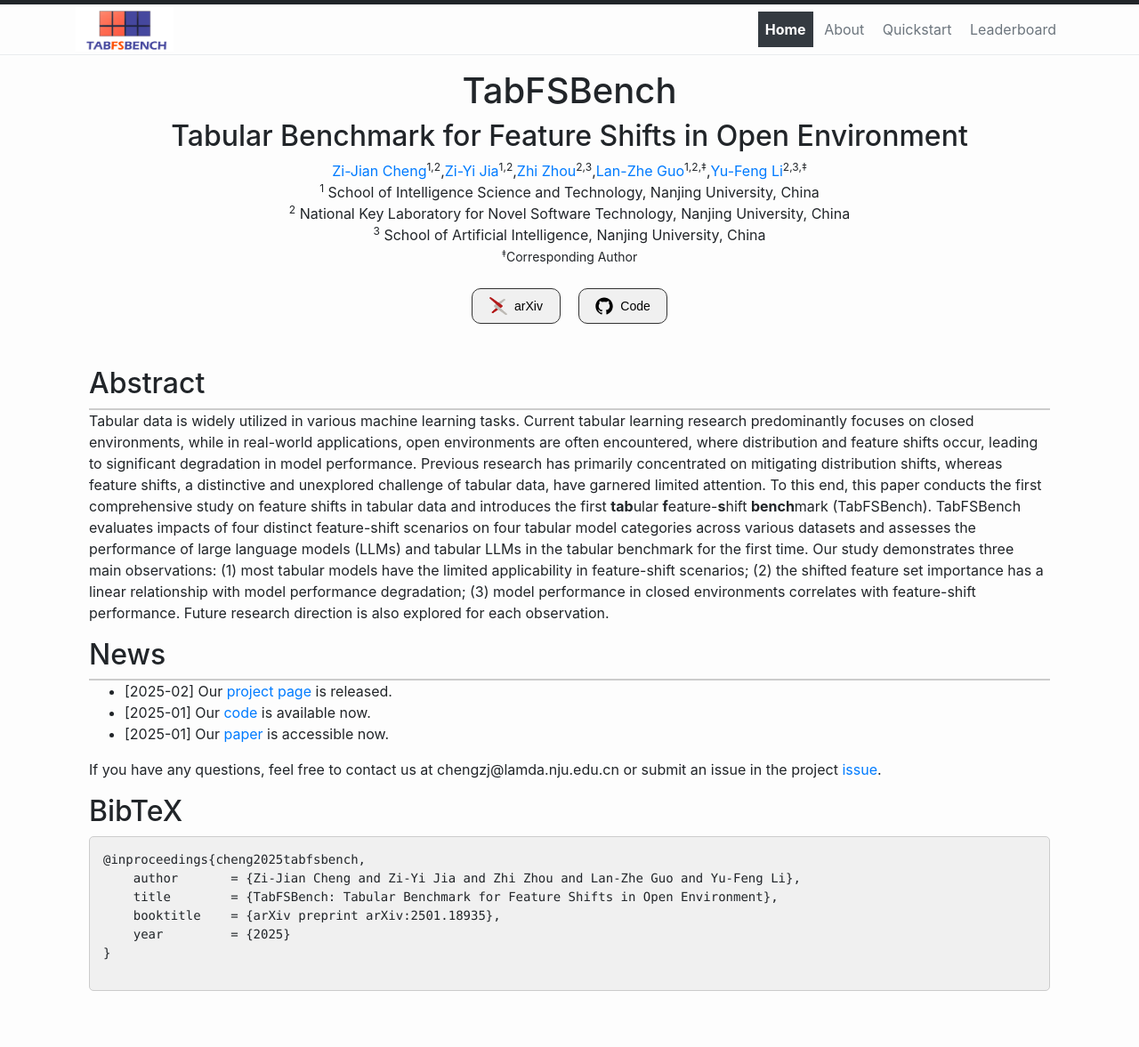
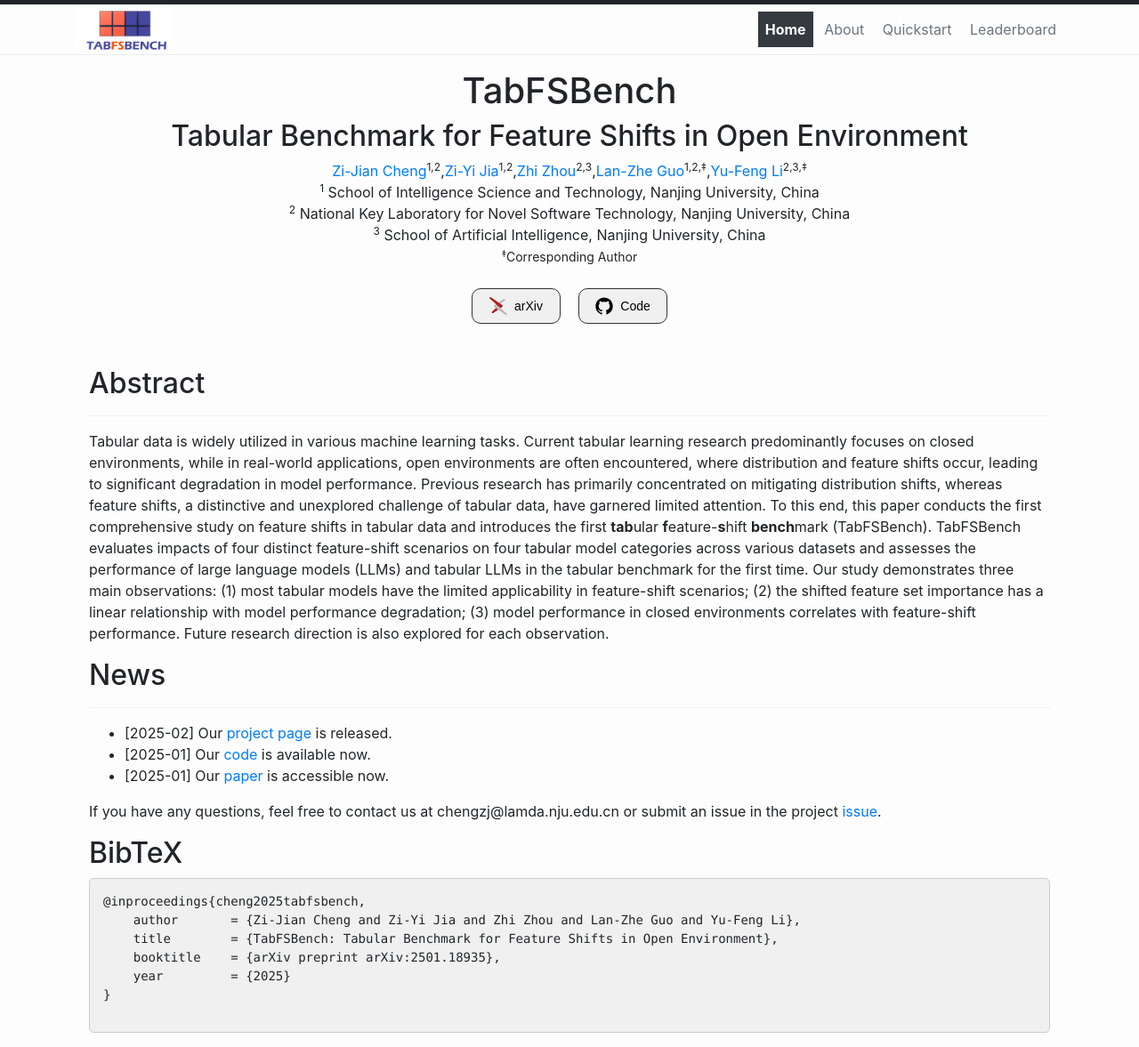
Before and after one commit to ClementCheng0217/Tab-index, a Jekyll site: the page built from index.html, in a window 1280 px wide. Shown: the whole page at 89% size. Built offline with Jekyll 4.4.1, drawn with Linux system fonts in a browser that asks for light colours; the list of posts is cut into pages by our own code; before the commit the page ends 1130 px from its top, so only the background shows below that.

Commit message:
Update index.html

```diff
--- a/index.html
+++ b/index.html
@@ -100,7 +100,7 @@ permalink: /
 <section class="section" id="Abstract">
   <div class="container is-max-desktop content">
     <h2 class="title">Abstract</h2>
-    <div style="border:1px solid #CCC"></div>
+    <hr style="border: 1px; height: 1.5px; background: #f0f0f0; ">
     <p align="left">Tabular data is widely utilized in various machine learning tasks. Current tabular learning research predominantly focuses on closed environments, while in real-world applications, open environments are often encountered, where distribution and feature shifts occur, leading to significant degradation in model performance. Previous research has primarily concentrated on mitigating distribution shifts, whereas feature shifts, a distinctive and unexplored challenge of tabular data, have garnered limited attention. To this end, this paper conducts the first comprehensive study on feature shifts in tabular data and introduces the first <b>tab</b>ular <b>f</b>eature-<b>s</b>hift <b>bench</b>mark (TabFSBench). TabFSBench evaluates impacts of four distinct feature-shift scenarios on four tabular model categories across various datasets and assesses the performance of large language models (LLMs) and tabular LLMs in the tabular benchmark for the first time. Our study demonstrates three main observations: (1) most tabular models have the limited applicability in feature-shift scenarios; (2) the shifted feature set importance has a linear relationship with model performance degradation; (3) model performance in closed environments correlates with feature-shift performance. Future research direction is also explored for each observation.</p>
   </div>
 </section>
@@ -108,7 +108,7 @@ permalink: /
 <section class="section" id="News">
     <div class="container is-max-desktop content">
       <h2 class="title">News</h2>
-      <div style="border:1px solid #CCC"></div>
+      <hr style="border: 1px; height: 1.5px; background: #f0f0f0; ">
       <ul>
       <li>[2025-02] Our <a href="https://clementcheng0217.github.io/Tab-index/" target="_blank">project page</a> is released. </li>
       <li>[2025-01] Our <a href="https://github.com/LAMDASZ-ML/TabFSBench" target="_blank">code</a> is available now. </li>
```
